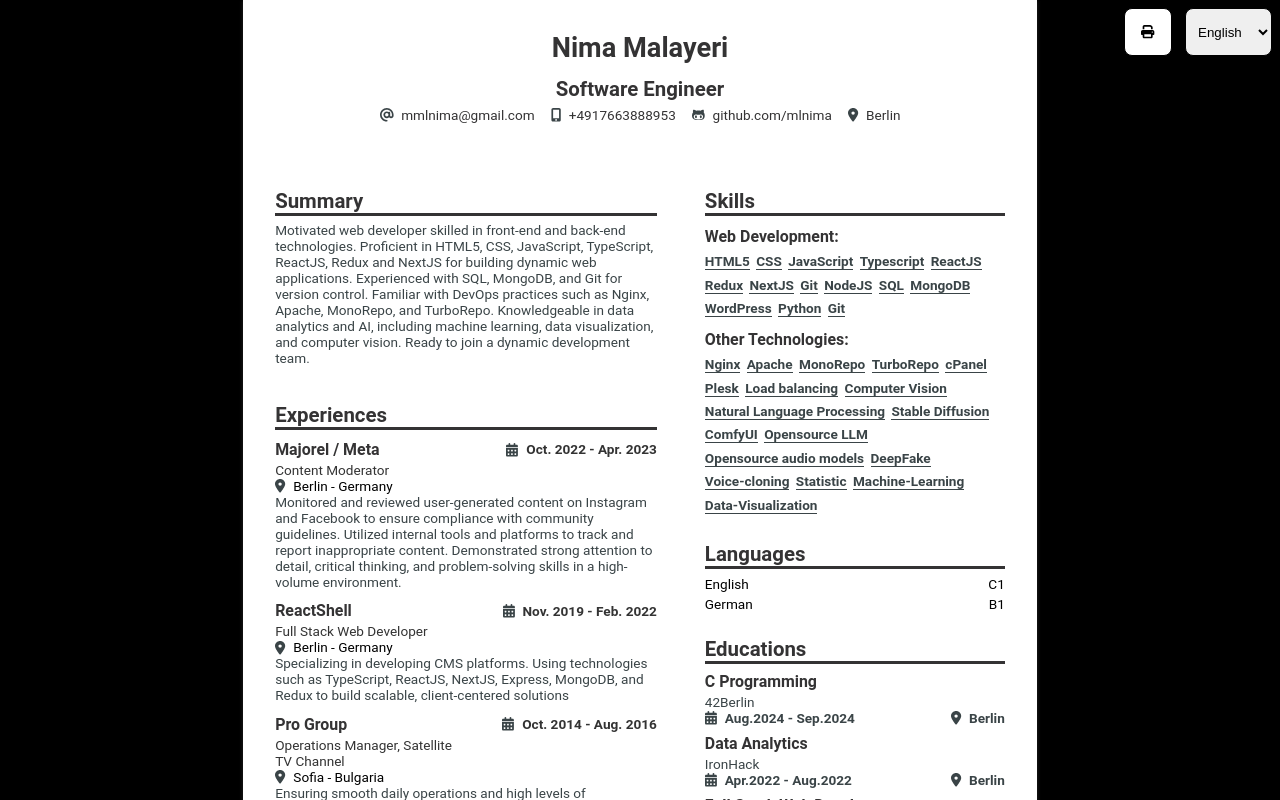
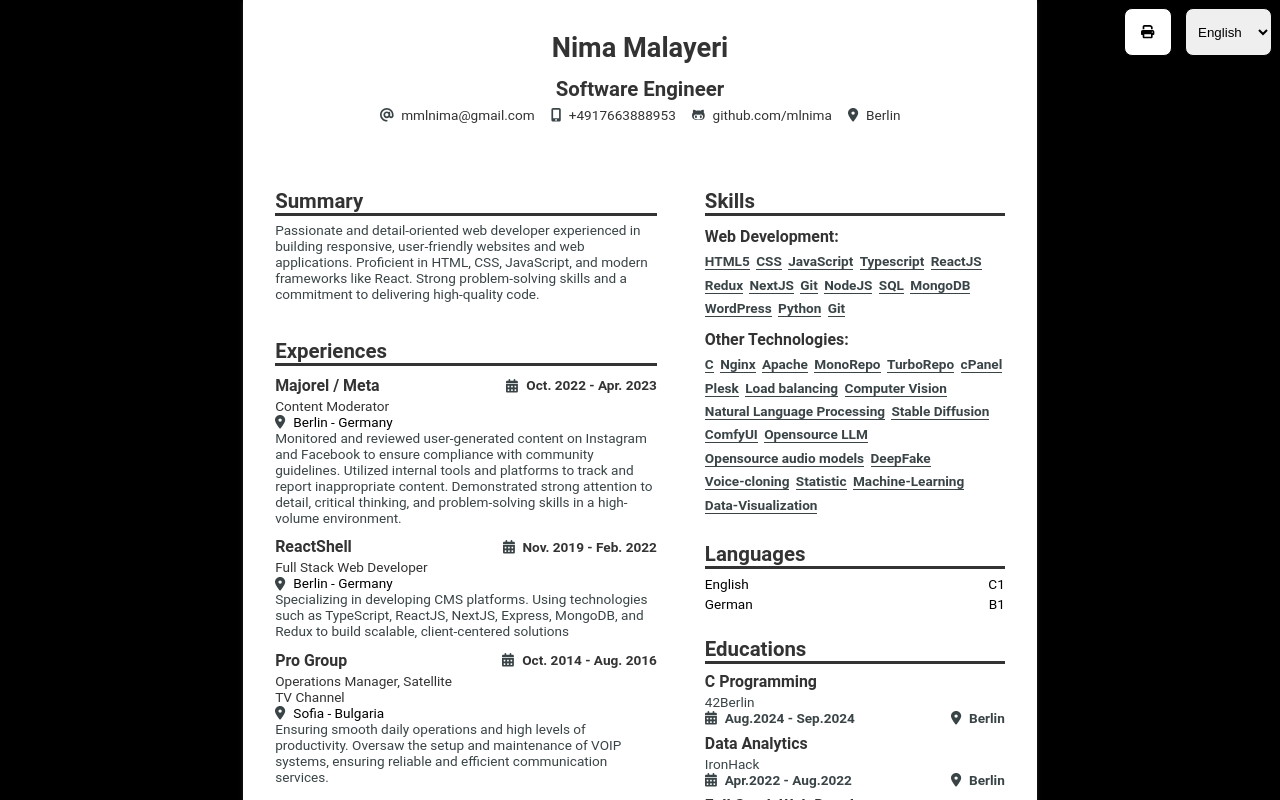
Before and after one commit to mlnima/resume, a React (Create React App) app: page / in a window 1280 px wide. Shown: the top 800 px of the page. Built offline with nearby package versions, Linux system fonts and the light colour scheme.

Commit message:
before changin layout

```diff
--- a/src/App.tsx
+++ b/src/App.tsx
@@ -39,6 +39,7 @@ const AppContainer = styled.div`
 
   @media (min-width: 768px) {
     grid-template-columns:  1fr 300px;
+    //grid-template-areas:'header header' 'mainContent sidebar' 'mainContent sidebar' 'keywords keywords';
     grid-template-areas:'header header' 'mainContent sidebar' 'mainContent sidebar' 'keywords keywords';
     flex-direction: row;
     align-items: flex-start;
--- a/src/asset/data/dictionary.json
+++ b/src/asset/data/dictionary.json
@@ -7,9 +7,13 @@
     "en": "Summary",
     "de": "Zusammenfassung"
   },
-  "SummaryData": {
+  "SummaryData1": {
     "en": "Motivated web developer skilled in front-end and back-end technologies. Proficient in HTML5, CSS, JavaScript, TypeScript, ReactJS, Redux and NextJS for building dynamic web applications. Experienced with SQL, MongoDB, and Git for version control. Familiar with DevOps practices such as Nginx, Apache, MonoRepo, and TurboRepo. Knowledgeable in data analytics and AI, including machine learning, data visualization, and computer vision. Ready to join a dynamic development team.",
     "de": "Motivierter Webentwickler mit Fähigkeiten in Frontend- und Backend-Technologien. Beherrscht HTML5, CSS, JavaScript, TypeScript, ReactJS, Redux und NextJS für die Erstellung dynamischer Webanwendungen. Erfahrung in SQL, MongoDB und Git für Versionskontrolle. Vertraut mit DevOps-Praktiken wie Nginx, Apache, MonoRepo und TurboRepo. Kenntnisreich in Datenanalyse und KI, einschließlich maschinellem Lernen, Datenvisualisierung und Computer Vision. Bereit, einem dynamischen Entwicklungsteam beizutreten."
+  },
+  "SummaryData": {
+    "en": "Passionate and detail-oriented web developer experienced in building responsive, user-friendly websites and web applications. Proficient in HTML, CSS, JavaScript, and modern frameworks like React. Strong problem-solving skills and a commitment to delivering high-quality code.",
+    "de": "Leidenschaftlicher und detailorientierter Webentwickler mit Erfahrung im Erstellen responsiver, benutzerfreundlicher Websites und Webanwendungen. Kenntnisse in HTML, CSS, JavaScript und modernen Frameworks wie React. Starke Problemlösungsfähigkeiten und Engagement für die Bereitstellung von qualitativ hochwertigem Code."
   },
   "Languages": {
     "en": "Languages",
--- a/src/asset/data/technologies.json
+++ b/src/asset/data/technologies.json
@@ -19,6 +19,7 @@
 
   ],
   "others": [
+    "C",
     "Nginx",
     "Apache",
     "MonoRepo",
```
